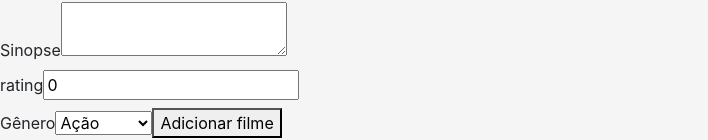
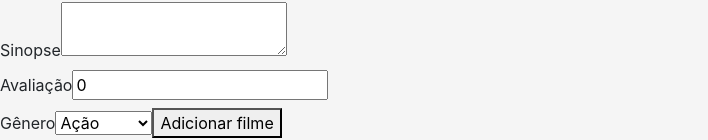
Before and after one commit to tryber/sd-04-block12-project-movie-card-library-stateful, a React (Create React App) app: page / in a window 1280 px wide. Shown: the part 1266-1406 px from the top of the page, without its empty margins (0-708 px from the left). Built offline with nearby package versions, Linux system fonts and the light colour scheme.

Commit message:
com o merge

```diff
--- a/src/components/AddMovie.jsx
+++ b/src/components/AddMovie.jsx
@@ -32,11 +32,11 @@ class AddMovie extends Component {
   }
 
   Clear() {
-    setTimeOut(this.setState(() => ({
+    this.setState(() => ({
       subtitle: '', title: '',
       imagePath: '', storyline: '',
       rating: 0, genre: 'action',
-    })), 5000);
+    }));
   }
 
   render() {
@@ -50,7 +50,7 @@ class AddMovie extends Component {
           <label htmlFor='storyline'>Sinopse
             <textarea type='text' name='storyline' value={this.state.storyline} onChange={this.ChangeState} />
           </label>
-          {inputs({name:'rating', type:'rating', value:this.state.rating, onChange:this.ChangeState})}
+          {inputs({name:'Avaliação', type:'rating', value:this.state.rating, onChange:this.ChangeState})}
           <label htmlFor='genre'>Gênero
             <select name='genre' value={this.state.genre} onChange={this.ChangeState}>
               <option value='action'>Ação</option>
```
